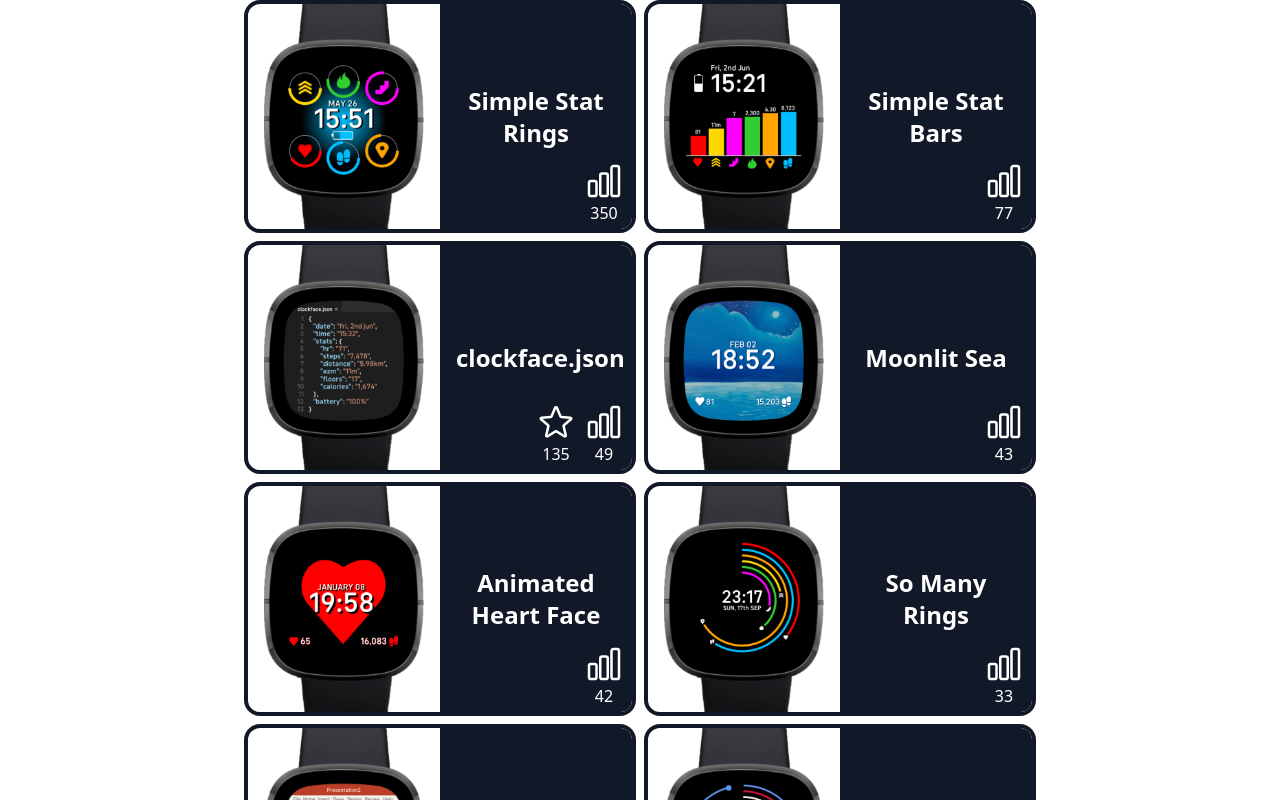
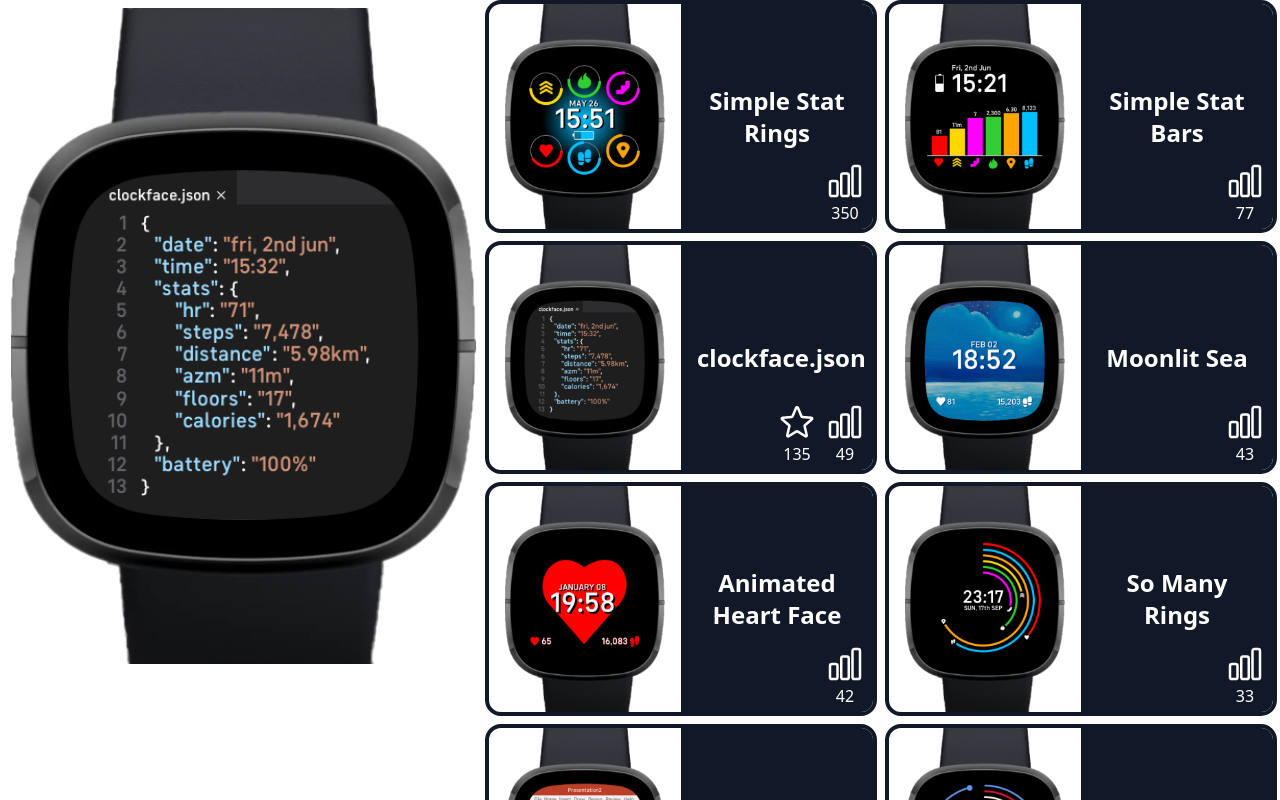
Before and after one commit to Sharkgrammer/sharkgrammer.github.io, a React (Vite) app: page / in a window 1280 px wide. Shown: the top 800 px of the page. Built offline with nearby package versions, Linux system fonts and the light colour scheme.

Commit message:
Quick image site test

```diff
--- a/src/App.tsx
+++ b/src/App.tsx
@@ -5,7 +5,7 @@ import Sites from "./assets/data/sites.json";
 import Watches from "./assets/data/watchfaces.json";
 import SiteDisplay from "./components/site/SiteDisplay.tsx";
 import WatchDisplay from "./components/watch/WatchDisplay.tsx";
-
+import test from "./assets/img/watch/clockface.png";
 function App() {
 
     console.log(Watches);
@@ -16,6 +16,10 @@ function App() {
             <Navbar/>
 
             <div className="flex w-full h-[calc(100dvh)] justify-center">
+
+                <div className="p-2">
+                    <img src={test} />
+                </div>
 
                 <div className="text-center">
                     <div className="grid grid-cols-2 gap-2">
```
Also changed, not shown: 3 other files (tests, documents, lock files or other folders).
